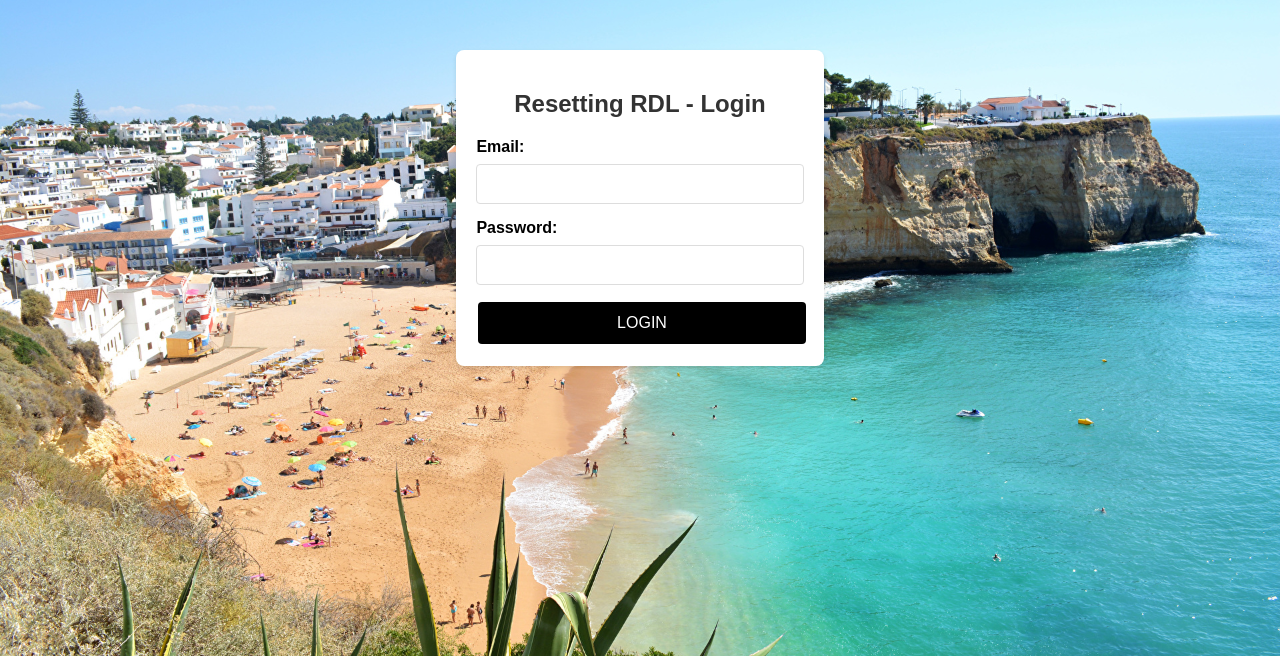
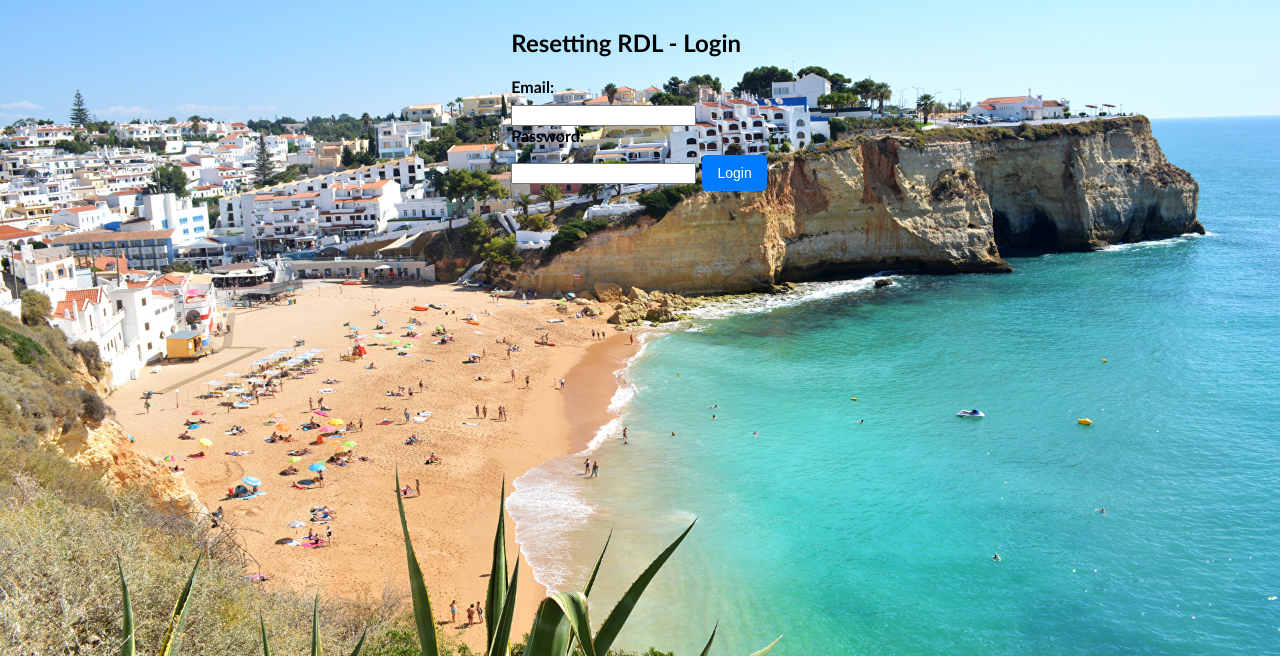
Before and after one commit to resetting-eu/STEPs_B2B_Marketplace, a PHP site: page /login.html in a window 1280 px wide. Shown: the top 656 px of the page. Run offline with PHP 8.4, Linux system fonts and the light colour scheme.

Commit message:
Alteracoes CSS(Login/Registo)

```diff
--- a/survey/Resetting/company.php
+++ b/survey/Resetting/company.php
@@ -1,6 +1,6 @@
 <?php
 // Conexão com o banco de dados (substitua os dados conforme necessário)
-$servername = "localhost";
+$servername = "51.210.142.141";
 $username = "root";
 $password = "";
 $dbname = "resetting";
--- a/survey/Resetting/get_companies.php
+++ b/survey/Resetting/get_companies.php
@@ -1,6 +1,6 @@
 <?php
 // Conexão com o banco de dados (substitua os dados conforme necessário)
-$servername = "localhost";
+$servername = "51.210.142.141";
 $username = "root";
 $password = "";
 $dbname = "resetting";
--- a/survey/Resetting/login.html
+++ b/survey/Resetting/login.html
@@ -5,56 +5,6 @@
     <meta name="viewport" content="width=device-width, initial-scale=1.0">
     <link rel="stylesheet" href="style.css">
     <title>Resetting RDL</title>
-</head>
-<style>
-    body {
-        font-family: Arial, sans-serif;
-        background-color: #f7f7f7;
-        margin: 0;
-        padding: 0;
-    }
-    .container {
-        max-width: 400px;
-        margin: 50px auto;
-        padding: 20px;
-        background-color: #fff;
-        border-radius: 8px;
-        box-shadow: 0 2px 4px rgba(0, 0, 0, 0.1);
-    }
-    h2 {
-        text-align: center;
-        color: #333;
-    }
-    label {
-        display: block;
-        font-weight: bold;
-        margin-bottom: 8px;
-    }
-    input[type="email"],
-    input[type="password"] {
-        width: 100%;
-        padding: 10px;
-        margin-bottom: 15px;
-        border: 1px solid #ddd;
-        border-radius: 4px;
-        box-sizing: border-box;
-        font-size: 16px;
-    }
-    button[type="submit"] {
-        background-color: #000;
-        color: #fff;
-        padding: 12px 20px;
-        border: none;
-        border-radius: 4px;
-        cursor: pointer;
-        font-size: 16px;
-        text-transform: uppercase;
-        width: 100%;
-    }
-    button[type="submit"]:hover {
-        background-color: #45a049;
-    }
-</style>
 </head>
 <body>
 <div class="container">
--- a/survey/Resetting/login.php
+++ b/survey/Resetting/login.php
@@ -1,6 +1,6 @@
 <?php
 // Conectar ao banco de dados MySQL
-$servername = "localhost";
+$servername = "51.210.142.141";
 $username = "root";
 $password = "";
 $dbname = "resetting";
--- a/survey/Resetting/process_form.php
+++ b/survey/Resetting/process_form.php
@@ -1,6 +1,6 @@
 <?php
 // Conexão com o banco de dados (substitua os dados conforme necessário)
-$servername = "localhost";
+$servername = "51.210.142.141";
 $username = "root";
 $password = "";
 $dbname = "resetting";
--- a/survey/Resetting/process_form1.php
+++ b/survey/Resetting/process_form1.php
@@ -2,7 +2,7 @@
 // Verifica se o formulário foi submetido
 if ($_SERVER["REQUEST_METHOD"] == "POST") {
     // Configurações de conexão com o banco de dados
-    $hostname = 'localhost';
+    $hostname = '51.210.142.141';
     $username = 'root';
     $password = '';
     $database = 'resitting';
--- a/survey/Resetting/register.php
+++ b/survey/Resetting/register.php
@@ -1,6 +1,6 @@
 <?php
     // Configurações do banco de dados
-    $servername = "localhost";
+    $servername = "51.210.142.141";
     $username = "root";
     $password = "";
     $dbname = "resetting";
```
Also changed, not shown: survey/Resetting/register.html (+1 -56 lines).
